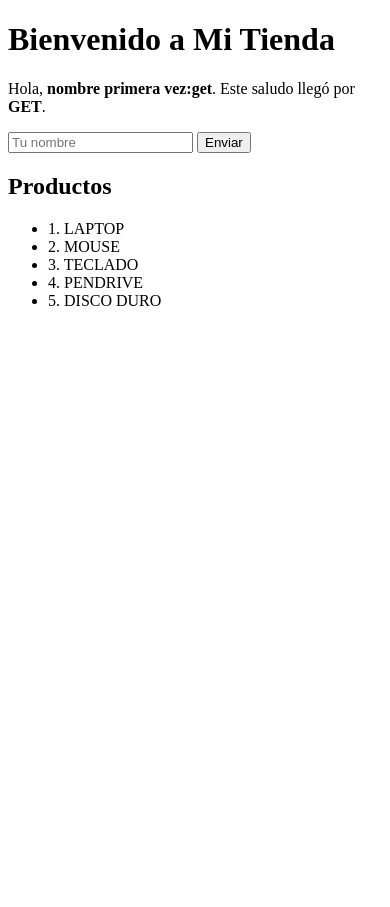
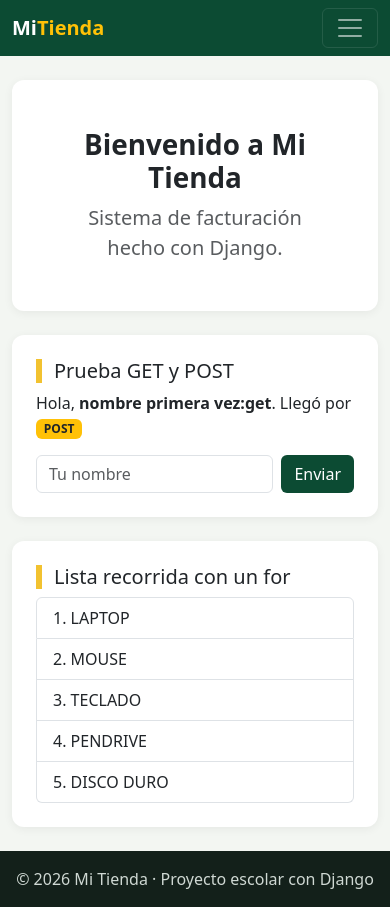
Before and after one commit to danielvera69/proy_mi_tienda, a Django app: page / in a window 390 px wide. Before the commit the page ends 306 px from the top, so only its background shows below. Run offline with Django 5.2, Linux system fonts and the light colour scheme.

Commit message:
segundo cambios

```diff
--- a/facturacion/urls.py
+++ b/facturacion/urls.py
@@ -0,0 +1,13 @@
+from django.urls import path               # path() une una dirección con una vista
+from . import views                        # Las vistas de ESTA app (facturacion/views.py)
+
+app_name = "facturacion"                   # "Apellido" de las URLs de esta app. En templates: 'facturacion:marca_lista'
+
+urlpatterns = [
+    path("marcas/", views.marca_lista, name="marca_lista"),   # /facturacion/marcas/ → vista marca_lista
+    # En los pasos siguientes agregarás aquí crear, editar y eliminar
+    path("marcas/crear/", views.marca_crear, name="marca_crear"),   # /facturacion/marcas/crear/
+       # <int:pk> captura el número de la URL y se lo pasa a la vista como parámetro pk
+    path("marcas/editar/<int:pk>/", views.marca_editar, name="marca_editar"),
+    path("marcas/eliminar/<int:pk>/", views.marca_eliminar, name="marca_eliminar"),
+]
--- a/mi_tienda/settings.py
+++ b/mi_tienda/settings.py
@@ -115,7 +115,8 @@ USE_TZ = True
 # Static files (CSS, JavaScript, Images)
 # https://docs.djangoproject.com/en/6.1/howto/static-files/
 
-STATIC_URL = 'static/'
+STATIC_URL = "static/"                     # Ya existe: la dirección web de los archivos estáticos
+STATICFILES_DIRS = [BASE_DIR / "static"]   # ← AGREGA: la carpeta donde guardas tus CSS, JS e imágenes
 
 
 # Email
--- a/mi_tienda/urls.py
+++ b/mi_tienda/urls.py
@@ -15,7 +15,7 @@ Including another URLconf
     2. Add a URL to urlpatterns:  path('blog/', include('blog.urls'))
 """
 from django.contrib import admin
-from django.urls import path
+from django.urls import include, path
 from . import views
 
 urlpatterns = [
@@ -23,5 +23,6 @@ urlpatterns = [
     path("", views.home, name="home"),                 # "" = la página principal: http://127.0.0.1:8000/
     path("saludo/", views.saludo, name="saludo"),      # http://127.0.0.1:8000/saludo/
     path("info/", views.info_peticion, name="info"),   # http://127.0.0.1:8000/info/
-
+     # Todo lo que empiece con "facturacion/" lo atiende facturacion/urls.py
+    path("facturacion/", include("facturacion.urls")),
 ]
--- a/static/css/estilos.css
+++ b/static/css/estilos.css
@@ -0,0 +1,28 @@
+/* Variables: defines un color una sola vez y lo usas en todo el sitio con var(--nombre) */
+:root {
+    --verde: #0c4b33;
+    --verde-claro: #2f9e6e;
+    --amarillo: #f2c230;
+}
+body {
+    background-color: #f3f6f2;        /* fondo gris verdoso muy claro */
+    min-height: 100vh;                /* el cuerpo mide al menos lo que mide la pantalla */
+    display: flex;                    /* con flex en columna... */
+    flex-direction: column;
+}
+main { flex: 1; }                     /* ...el main se estira y el footer queda siempre abajo */
+.barra { background-color: var(--verde); }   /* fondo verde del menú */
+.titulo-pagina {                      /* títulos de cada página */
+    border-left: 6px solid var(--amarillo);  /* barrita amarilla a la izquierda */
+    padding-left: 12px;
+}
+.tarjeta {                            /* caja blanca para formularios y tablas */
+    background-color: white;
+    border-radius: 12px;
+    padding: 24px;
+    box-shadow: 0 2px 10px rgba(0, 0, 0, .06);  /* sombra suave */
+}
+.table thead th { background-color: var(--verde); color: white; }   /* encabezado de tablas en verde */
+.btn-verde { background-color: var(--verde); color: white; }        /* nuestro botón verde */
+.btn-verde:hover { background-color: var(--verde-claro); color: white; }
+.pie { background-color: #13201a; color: #cfd8d3; }                 /* pie de página oscuro */
--- a/templates/base.html
+++ b/templates/base.html
@@ -0,0 +1,56 @@
+{% load static %}                         {# Activa {% static %} para poder usar tus archivos CSS #}
+<!DOCTYPE html>
+<html lang="es">
+<head>
+    <meta charset="UTF-8">                                                  {# Tildes y ñ #}
+    <meta name="viewport" content="width=device-width, initial-scale=1">   {# Se adapta al celular #}
+
+    {# BLOQUE 1: el título. La hija puede cambiar la parte de adentro. Si no lo hace, dice "Inicio" #}
+    <title>{% block titulo %}Inicio{% endblock %} | Mi Tienda</title>
+
+    {# Bootstrap desde internet (CDN): trae botones, tablas y columnas ya diseñados #}
+    <link href="https://cdn.jsdelivr.net/npm/bootstrap@5.3.3/dist/css/bootstrap.min.css" rel="stylesheet">
+    {# Tu CSS propio. Va DESPUÉS de Bootstrap para poder cambiar sus estilos #}
+    <link rel="stylesheet" href="{% static 'css/estilos.css' %}">
+</head>
+<body>
+
+    {# ========== MENÚ: aparece en TODAS las páginas que hereden de base.html ========== #}
+    <nav class="navbar navbar-expand-lg navbar-dark barra">                {# navbar: menú de Bootstrap. barra: nuestro verde #}
+        <div class="container">                                            {# container: centra el contenido #}
+            <a class="navbar-brand fw-bold" href="{% url 'home' %}">Mi<span class="text-warning">Tienda</span></a>  {# Logo que lleva al inicio #}
+            {# Botón de 3 rayitas que aparece en el celular para abrir el menú #}
+            <button class="navbar-toggler" type="button" data-bs-toggle="collapse" data-bs-target="#menu">
+                <span class="navbar-toggler-icon"></span>
+            </button>
+            <div class="collapse navbar-collapse" id="menu">               {# Parte del menú que se esconde en el celular #}
+                <ul class="navbar-nav me-auto">                            {# Lista de enlaces (me-auto: los empuja a la izquierda) #}
+                    <li class="nav-item"><a class="nav-link" href="{% url 'home' %}">Inicio</a></li>
+                    <li class="nav-item"><a class="nav-link" href="{% url 'facturacion:marca_lista' %}">Marcas</a></li>   {# app:name de la URL #}
+                    {# Aquí agregarás Marcas (paso 2.13) y Productos (Unidad 3) #}
+                </ul>
+            </div>
+        </div>
+    </nav>
+
+    <main class="container py-4">                                          {# py-4: espacio arriba y abajo #}
+        {# ========== MENSAJES: avisos verdes o rojos después de guardar, editar o eliminar ========== #}
+        {% for mensaje in messages %}                                      {# Recorre los mensajes que envió la vista #}
+            {# Si el mensaje es de tipo "error", usamos el rojo de Bootstrap ("danger"); si no, su propio tipo (success = verde) #}
+            <div class="alert alert-{% if mensaje.tags == 'error' %}danger{% else %}{{ mensaje.tags }}{% endif %} alert-dismissible fade show">
+                {{ mensaje }}                                              {# El texto del mensaje #}
+                <button type="button" class="btn-close" data-bs-dismiss="alert"></button>  {# X para cerrarlo #}
+            </div>
+        {% endfor %}
+
+        {# BLOQUE 2: el espacio principal. Cada página hija pone aquí su contenido #}
+        {% block contenido %}esto es lo que se cambia{% endblock %}
+    </main>
+
+    {# ========== PIE: también aparece en todas las páginas ========== #}
+    <footer class="pie text-center py-3">© 2026 Mi Tienda · Proyecto escolar con Django</footer>
+
+    {# JavaScript de Bootstrap: hace funcionar el menú del celular y la X de las alertas #}
+    <script src="https://cdn.jsdelivr.net/npm/bootstrap@5.3.3/dist/js/bootstrap.bundle.min.js"></script>
+</body>
+</html>
--- a/templates/home.html
+++ b/templates/home.html
@@ -1,29 +1,43 @@
-<!DOCTYPE html>                                   <!-- HTML normal -->
-<html lang="es">
-<head>
-    <meta charset="UTF-8">
-    <title>{{ titulo }}</title>                   {# {{ titulo }} se reemplaza por el valor de "titulo": Mi Tienda #}
-</head>
-<body>
-    <h1>Bienvenido a {{ titulo }}</h1>            {# Otra vez imprimimos la variable titulo #}
+{% extends "base.html" %}                 {# Línea 1: "Uso el diseño de base.html" #}
 
-    {% if nombre %}                               {# SI la variable nombre tiene algo escrito... #}
-        <p>Hola, <strong>{{ nombre }}</strong>. Este saludo llegó por <b>{{request.method}}</b>.</p>
-    {% else %}                                    {# ...SI NO (está vacía)... #}
-        <p>Escribe tu nombre y presiona Enviar. (Ahora la página llegó por <b>GET</b>.)</p>
-    {% endif %}                                   {# Todo if termina con endif #}
+{% block titulo %}Inicio{% endblock %}    {# Rellena el bloque titulo → pestaña: "Inicio | Mi Tienda" #}
 
-    <form method="post">                          {# method="post": al enviar, la vista recibe request.method == "POST" #}
-        {% csrf_token %}                          {# OBLIGATORIO en todo form POST: un código secreto contra ataques #}
-        <input type="text" name="nombre" placeholder="Tu nombre">   {# name="nombre" → request.POST.get("nombre") #}
-        <button type="submit">Enviar</button>     {# Envía el formulario a esta misma página #}
-    </form>
+{% block contenido %}                     {# Todo lo que sigue va en el espacio "contenido" de base.html #}
 
-    <h2>Productos</h2>
-    <ul>
-        {% for producto in productos %}           {# PARA CADA producto de la lista productos... #}
-            <li>{{ forloop.counter }}. {{ producto|upper }}</li>   {# número de vuelta + nombre en MAYÚSCULAS #}
-        {% endfor %}                              {# Todo for termina con endfor #}
-    </ul>
-</body>
-</html>
+    {# Portada. Clases de Bootstrap: p-5 = mucho padding, mb-4 = margen abajo, text-center = centrado #}
+    <div class="tarjeta p-5 mb-4 text-center">
+        <h1 class="display-6 fw-bold">Bienvenido a {{ titulo }}</h1>       {# display-6: título grande; fw-bold: negrita #}
+        <p class="lead text-muted mb-0">Sistema de facturación hecho con Django.</p>  {# lead: texto destacado; text-muted: gris #}
+    </div>
+
+    <div class="row g-4">                 {# row: fila de columnas. g-4: espacio entre columnas #}
+
+        <div class="col-md-6">            {# col-md-6: media fila en computadora, fila completa en celular #}
+            <div class="tarjeta h-100">   {# h-100: las dos tarjetas miden lo mismo de alto #}
+                <h2 class="h5 titulo-pagina">Prueba GET y POST</h2>
+                {% if nombre %}           {# Si llegó un nombre por POST... #}
+                    <p>Hola, <strong>{{ nombre }}</strong>. Llegó por <span class="badge bg-warning text-dark">POST</span></p>
+                {% else %}                {# ...si no, la página llegó por GET #}
+                    <p>La página llegó por <span class="badge bg-success">GET</span>. Envía tu nombre.</p>
+                {% endif %}
+                <form method="post" class="d-flex gap-2">   {# d-flex gap-2: caja y botón en fila con espacio #}
+                    {% csrf_token %}                        {# Obligatorio en formularios POST #}
+                    <input type="text" name="nombre" class="form-control" placeholder="Tu nombre">  {# form-control: estilo Bootstrap #}
+                    <button type="submit" class="btn btn-verde">Enviar</button>
+                </form>
+            </div>
+        </div>
+
+        <div class="col-md-6">
+            <div class="tarjeta h-100">
+                <h2 class="h5 titulo-pagina">Lista recorrida con un for</h2>
+                <ul class="list-group">   {# list-group: lista con estilo de Bootstrap #}
+                    {% for producto in productos %}
+                        <li class="list-group-item">{{ forloop.counter }}. {{ producto|upper }}</li>
+                    {% endfor %}
+                </ul>
+            </div>
+        </div>
+    </div>
+
+{% endblock %}                            {# Fin del bloque contenido #}                {# Línea 1: "Uso el diseño de base.html" #}
```
Also changed, not shown: facturacion/forms.py (+25 -0 lines), facturacion/templates/facturacion/marca_eliminar.html (+19 -0 lines), facturacion/templates/facturacion/marca_form.html (+47 -0 lines), facturacion/templates/facturacion/marca_lista.html (+53 -0 lines), facturacion/views.py (+84 -2 lines), inventario.sqlite3, mi_tienda/views.py (line endings or trailing spaces).
